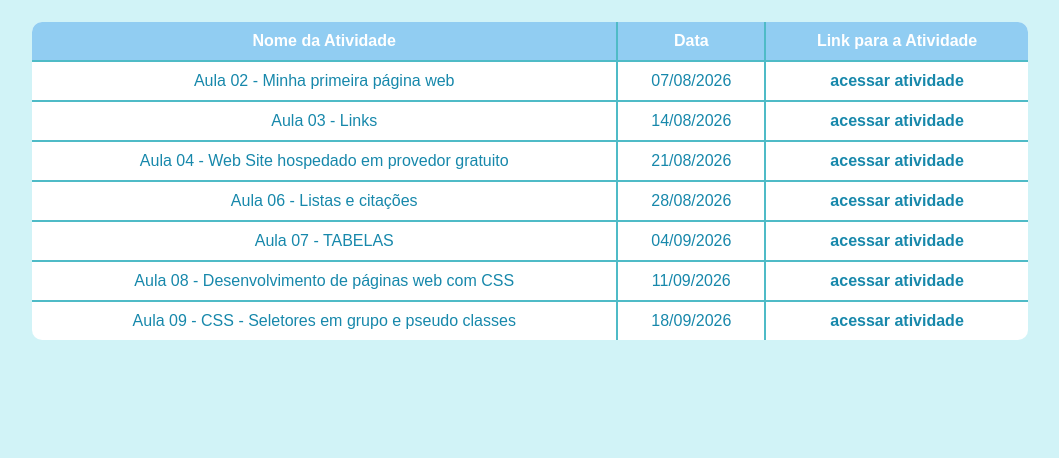
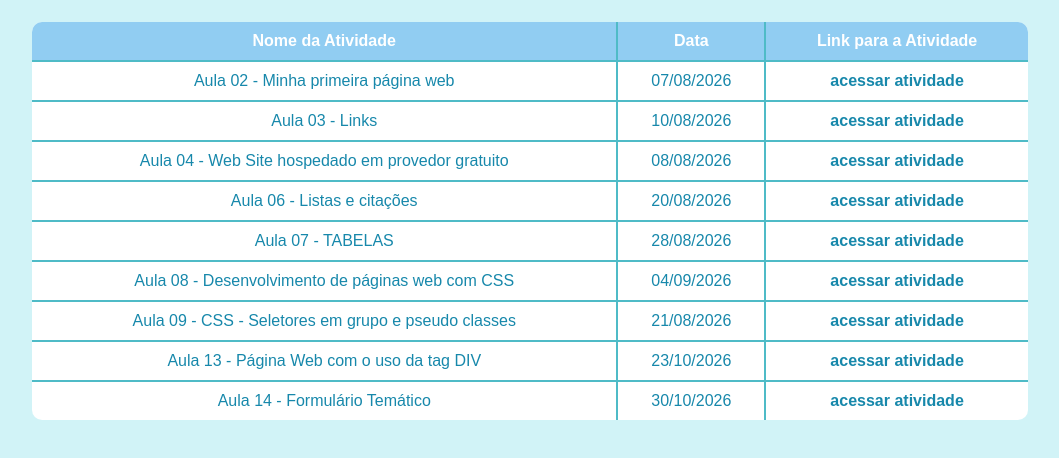
Before and after one commit to Pedro-Manoel-aluno/Portfolio, a plain HTML site: page portifolio.html in a window 1280 px wide. Shown: the whole page, without its empty margins (110-1169 px from the left). Drawn offline with Linux system fonts and the light colour scheme.

Commit message:
Add files via upload

```diff
--- a/portifolio.html
+++ b/portifolio.html
@@ -75,35 +75,44 @@
    </tr>
    <tr>
      <td>Aula 03 - Links</td>
-     <td>14/08/2026</td>
+     <td>10/08/2026</td>
      <td><a href="https://pedro-manoel-aluno.github.io/Atividade-sobre-links/" target="_blank" rel="noopener noreferrer">acessar atividade</a></td>
    </tr>
    <tr>
      <td>Aula 04 - Web Site hospedado em provedor gratuito</td>
-     <td>21/08/2026</td>
+     <td>08/08/2026</td>
      <td><a href="https://pedro-manoel-aluno.github.io/Primeira-pagina-web/" target="_blank" rel="noopener noreferrer">acessar atividade</a></td>
    </tr>
    <tr>
      <td>Aula 06 - Listas e citações</td>
-     <td>28/08/2026</td>
+     <td>20/08/2026</td>
      <td><a href="https://pedro-manoel-aluno.github.io/pagina-lista-e-citacao/" target="_blank" rel="noopener noreferrer">acessar atividade</a></td>
    </tr>
    <tr>
      <td>Aula 07 - TABELAS</td>
-     <td>04/09/2026</td>
+     <td>28/08/2026</td>
      <td><a href="https://pedro-manoel-aluno.github.io/pagina-tabelas/" target="_blank" rel="noopener noreferrer">acessar atividade</a></td>
    </tr>
    <tr>
      <td>Aula 08 - Desenvolvimento de páginas web com CSS</td>
-     <td>11/09/2026</td>
+     <td>04/09/2026</td>
      <td><a href="https://pedro-manoel-aluno.github.io/atividade-pagina-css/" target="_blank" rel="noopener noreferrer">acessar atividade</a></td>
    </tr>
    <tr>
      <td>Aula 09 - CSS - Seletores em grupo e pseudo classes</td>
-     <td>18/09/2026</td>
+     <td>21/08/2026</td>
      <td><a href="https://pedro-manoel-aluno.github.io/atividade-seletores-psseudo-classes/" target="_blank" rel="noopener noreferrer">acessar atividade</a></td>
    </tr>
-
+   <tr>
+     <td>Aula 13 - Página Web com o uso da tag DIV</td>
+     <td>23/10/2026</td>
+     <td><a href="https://pedro-manoel-aluno.github.io/pagina-div/" target="_blank" rel="noopener noreferrer">acessar atividade</a></td>
+   </tr>
+   <tr>
+     <td>Aula 14 - Formulário Temático</td>
+     <td>30/10/2026</td>
+     <td><a href="https://pedro-manoel-aluno.github.io/pagina-formulario/" target="_blank" rel="noopener noreferrer">acessar atividade</a></td>
+   </tr>
 
 
 
```
